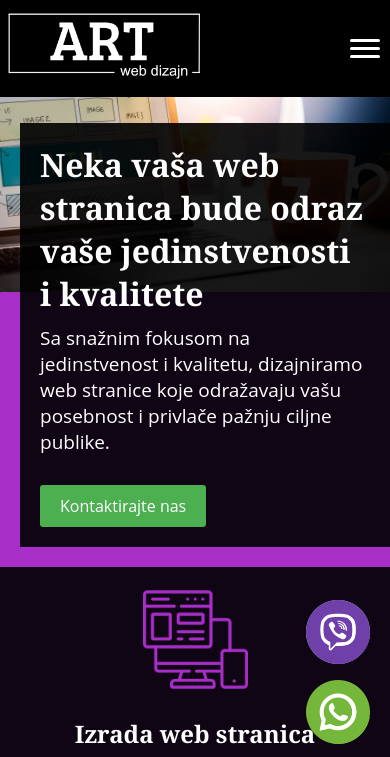
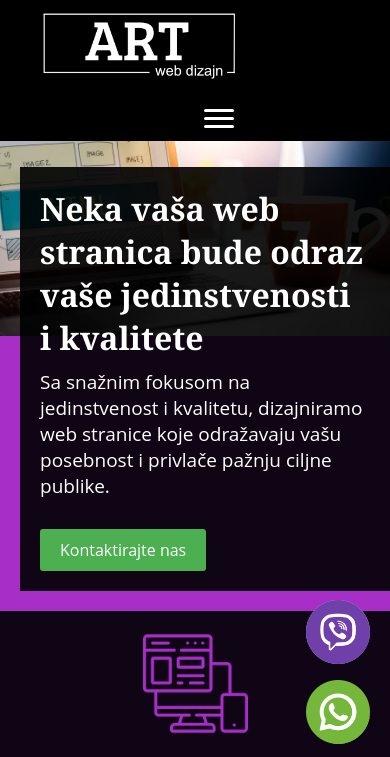
Before and after one commit to susok/art, a plain HTML site: page index.html in a window 390 px wide. Shown: the top 757 px of the page. Drawn offline with Linux system fonts and the light colour scheme.

Commit message:
Update style.css

```diff
--- a/style.css
+++ b/style.css
@@ -221,13 +221,14 @@ footer {
     .logo {
         margin: auto;
         display: flex;
-        width: 85%;
+        width: 80%;
         padding: 10px 0 10px 0;
     }
     .sandwich {
         margin: auto 0;
         display: flex;
         padding: 10px;
+        width: 20%;
     }
     .sandwich-menu {
         margin-left: auto;
```
